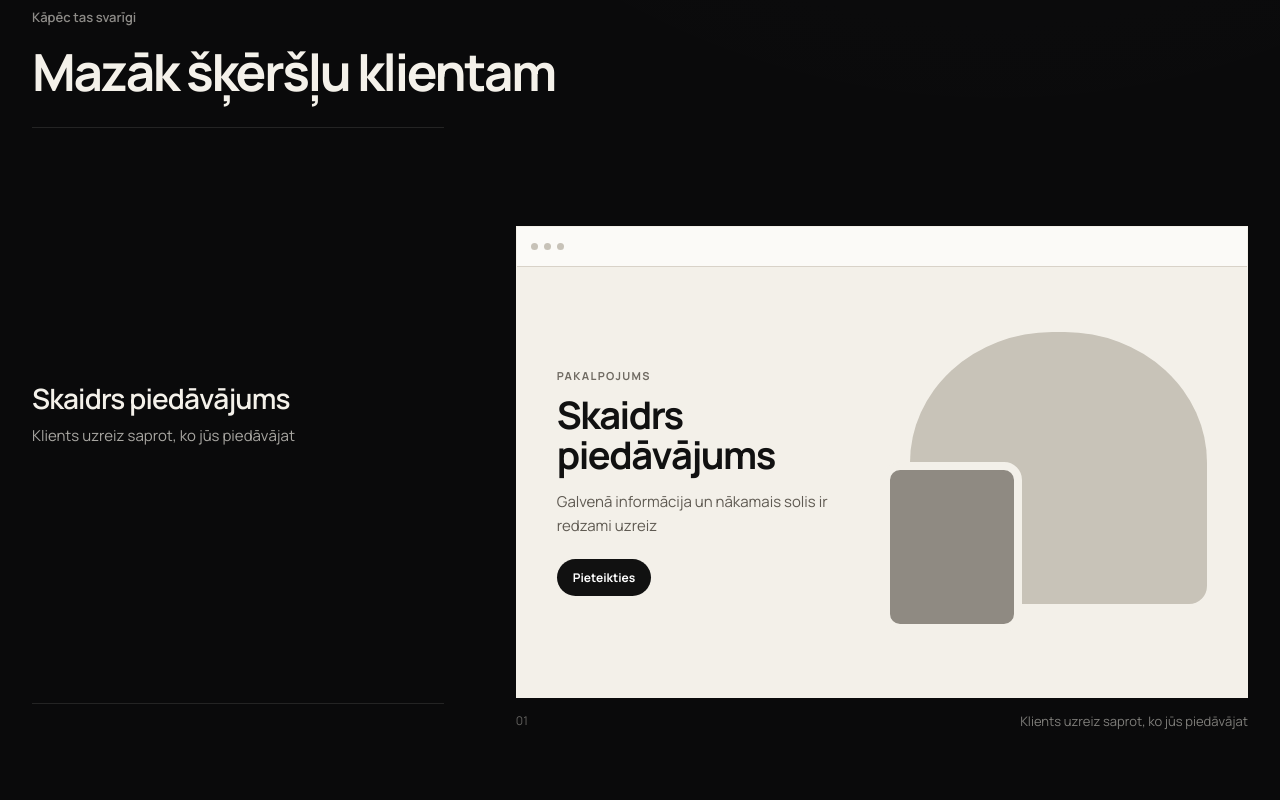
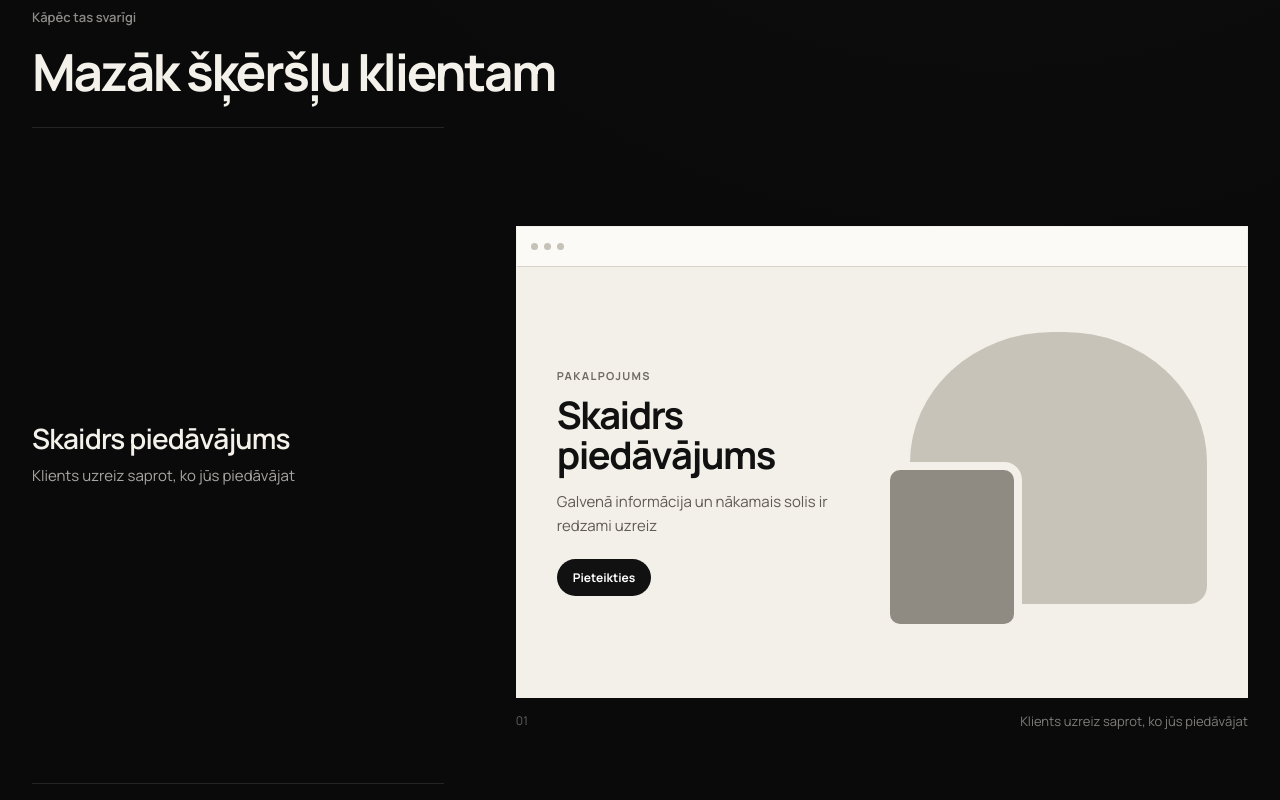
Before and after one commit to davisl24/WEBSITEAGENCY, a Next.js app: page / in a window 1280 px wide. Shown: the part 2320-3120 px from the top of the page. Built offline with nearby package versions, Linux system fonts and the light colour scheme.

Commit message:
style: add gentle scroll snapping across key frames

```diff
--- a/app/globals.css
+++ b/app/globals.css
@@ -434,3 +434,54 @@
     text-align:left;
   }
 }
+
+@media (min-width:901px) and (prefers-reduced-motion:no-preference){
+  html{
+    scroll-snap-type:y proximity;
+    scroll-padding-top:72px;
+  }
+
+  .hero,
+  .work-item,
+  .value-step{
+    scroll-snap-align:center;
+    scroll-snap-stop:always;
+  }
+
+  .hero{
+    scroll-snap-align:start;
+  }
+
+  .value-step{
+    min-height:82vh;
+  }
+
+  .value-preview .preview-window,
+  .value-preview .preview-note{
+    transition:
+      opacity .42s ease,
+      transform .42s cubic-bezier(.22,1,.36,1);
+  }
+
+  .value-step.is-active .value-step-label{
+    transition:color .28s ease;
+  }
+}
+
+@media (prefers-reduced-motion:reduce){
+  html{
+    scroll-behavior:auto;
+    scroll-snap-type:none;
+  }
+}
+
+.value-preview.is-changing .preview-window,
+.value-preview.is-changing .preview-note{
+  opacity:.32;
+  transform:translateY(8px);
+}
+.value-preview.is-visible .preview-window,
+.value-preview.is-visible .preview-note{
+  opacity:1;
+  transform:translateY(0);
+}
```
